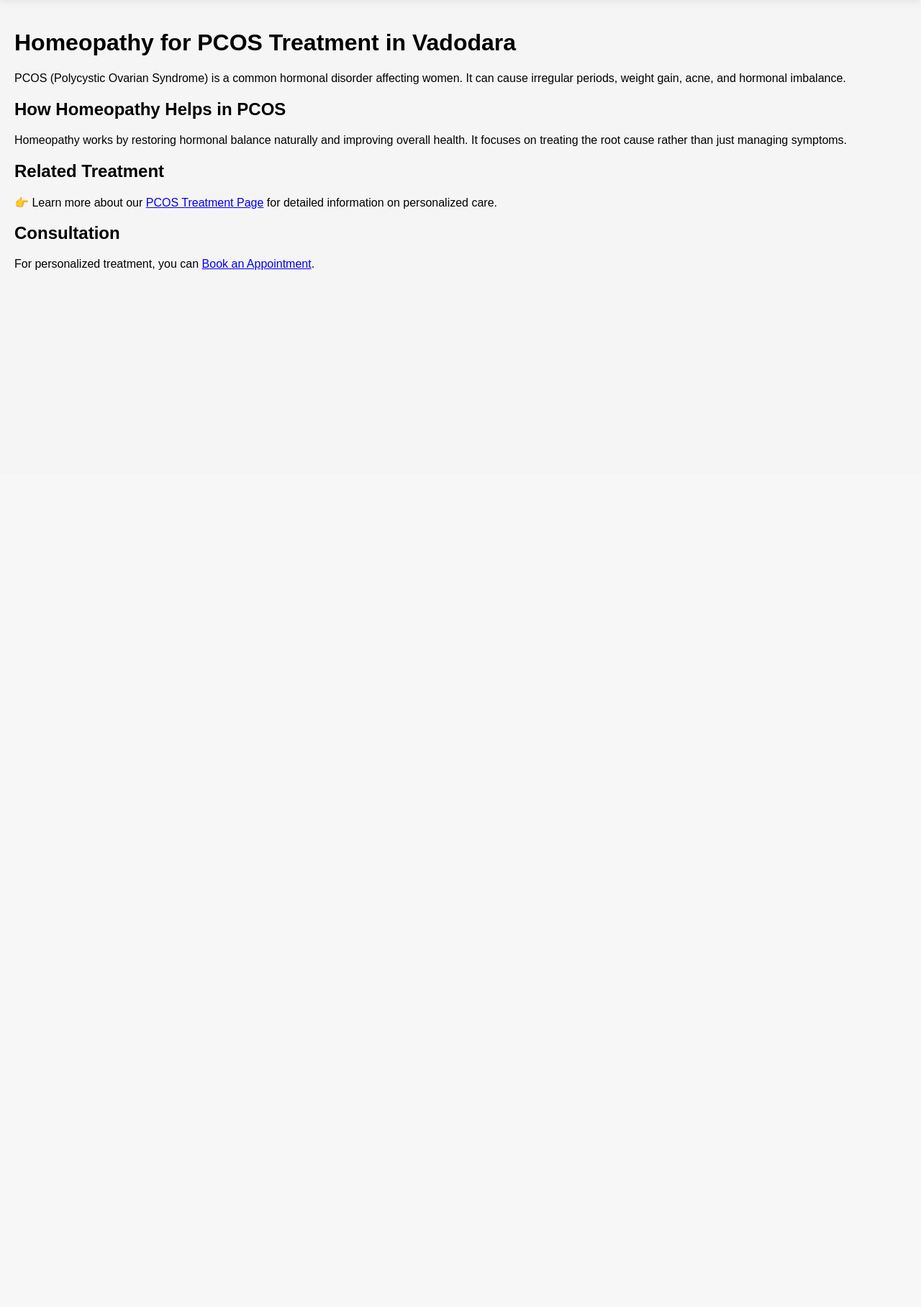
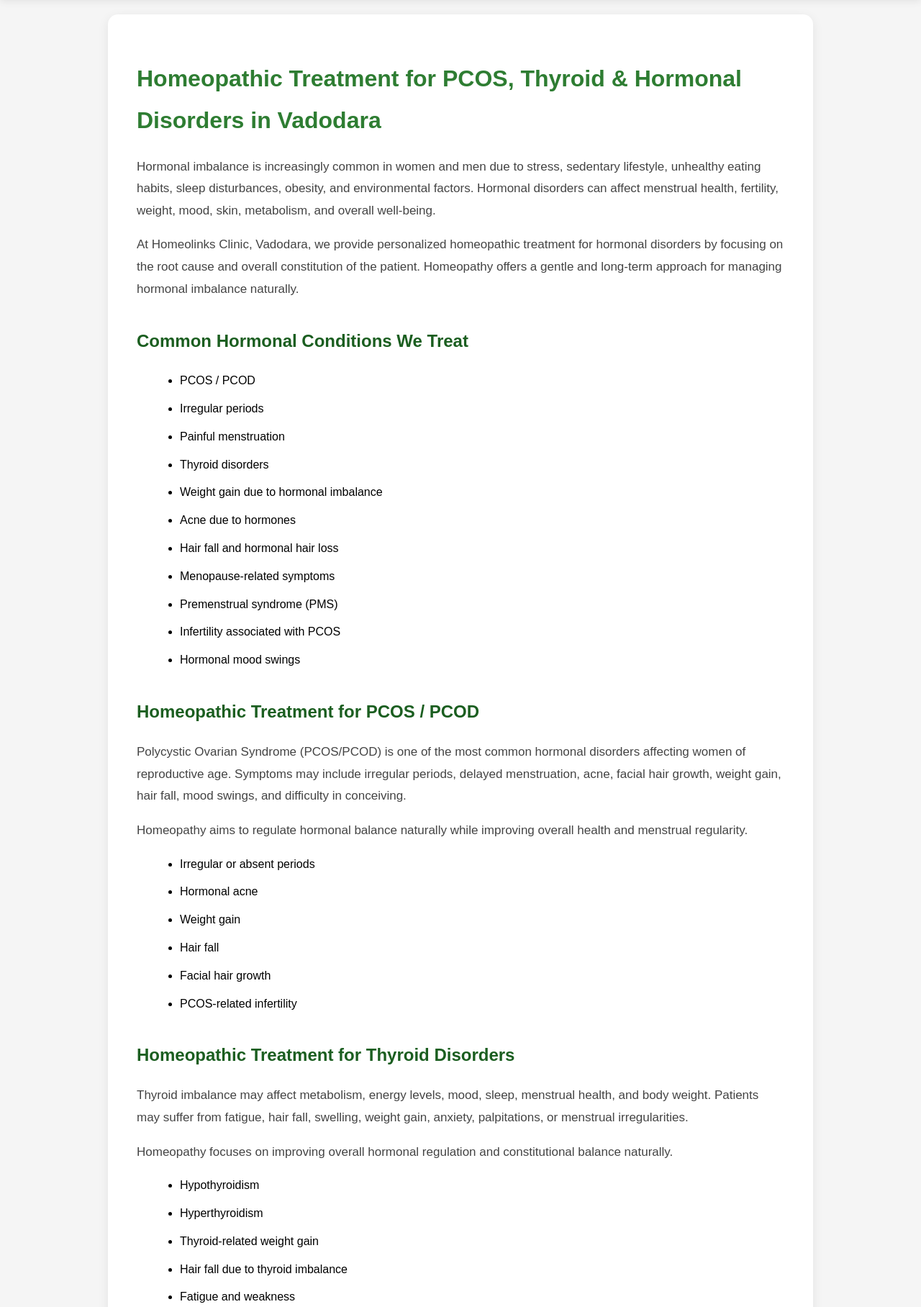
Before and after one commit to kartiklaswani/homeolinks, a Flask app: page /blog/pcos-blog in a window 1280 px wide. Shown: the part 141-1957 px from the top of the page at 72% size. Before the commit the page ends 516 px from the top, so only its background shows below. Run offline with Flask 3, Linux system fonts and the light colour scheme; some libraries are stand-ins or nearby versions.

Commit message:
Improved hormonal disorders SEO page

```diff
--- a/templates/pcos-blog.html
+++ b/templates/pcos-blog.html
@@ -2,34 +2,199 @@
 
 {% block content %}
 
-<div class="section">
+<style>
 
-<h1>Homeopathy for PCOS Treatment in Vadodara</h1>
+.blog-container{
+    max-width:900px;
+    margin:auto;
+    background:white;
+    padding:40px;
+    border-radius:14px;
+    box-shadow:0 4px 15px rgba(0,0,0,0.08);
+    line-height:1.8;
+}
+
+.blog-container h1{
+    color:#2e7d32;
+    margin-bottom:20px;
+}
+
+.blog-container h2{
+    color:#1b5e20;
+    margin-top:35px;
+}
+
+.blog-container p{
+    color:#444;
+    font-size:17px;
+}
+
+.blog-container ul{
+    margin-left:20px;
+}
+
+.blog-container li{
+    margin-bottom:10px;
+}
+
+.cta{
+    margin-top:40px;
+    background:#e8f5e9;
+    padding:25px;
+    border-radius:12px;
+    text-align:center;
+}
+
+.cta a{
+    display:inline-block;
+    margin-top:15px;
+    background:#2e7d32;
+    color:white;
+    padding:14px 24px;
+    text-decoration:none;
+    border-radius:8px;
+    font-weight:bold;
+}
+
+</style>
+
+<div class="blog-container">
+
+    <h1>
+        Homeopathic Treatment for PCOS, Thyroid & Hormonal Disorders in Vadodara
+    </h1>
 
     <p>
-PCOS (Polycystic Ovarian Syndrome) is a common hormonal disorder affecting women.
-It can cause irregular periods, weight gain, acne, and hormonal imbalance.
+        Hormonal imbalance is increasingly common in women and men due to stress, sedentary lifestyle, unhealthy eating habits, sleep disturbances, obesity, and environmental factors. Hormonal disorders can affect menstrual health, fertility, weight, mood, skin, metabolism, and overall well-being.
     </p>
 
-<h2>How Homeopathy Helps in PCOS</h2>
+    <p>
+        At Homeolinks Clinic, Vadodara, we provide personalized homeopathic treatment for hormonal disorders by focusing on the root cause and overall constitution of the patient. Homeopathy offers a gentle and long-term approach for managing hormonal imbalance naturally.
+    </p>
+
+    <h2>
+        Common Hormonal Conditions We Treat
+    </h2>
+
+    <ul>
+        <li>PCOS / PCOD</li>
+        <li>Irregular periods</li>
+        <li>Painful menstruation</li>
+        <li>Thyroid disorders</li>
+        <li>Weight gain due to hormonal imbalance</li>
+        <li>Acne due to hormones</li>
+        <li>Hair fall and hormonal hair loss</li>
+        <li>Menopause-related symptoms</li>
+        <li>Premenstrual syndrome (PMS)</li>
+        <li>Infertility associated with PCOS</li>
+        <li>Hormonal mood swings</li>
+    </ul>
+
+    <h2>
+        Homeopathic Treatment for PCOS / PCOD
+    </h2>
 
     <p>
-Homeopathy works by restoring hormonal balance naturally and improving overall health.
-It focuses on treating the root cause rather than just managing symptoms.
+        Polycystic Ovarian Syndrome (PCOS/PCOD) is one of the most common hormonal disorders affecting women of reproductive age. Symptoms may include irregular periods, delayed menstruation, acne, facial hair growth, weight gain, hair fall, mood swings, and difficulty in conceiving.
     </p>
 
-<h2>Related Treatment</h2>
+    <p>
+        Homeopathy aims to regulate hormonal balance naturally while improving overall health and menstrual regularity.
+    </p>
+
+    <ul>
+        <li>Irregular or absent periods</li>
+        <li>Hormonal acne</li>
+        <li>Weight gain</li>
+        <li>Hair fall</li>
+        <li>Facial hair growth</li>
+        <li>PCOS-related infertility</li>
+    </ul>
+
+    <h2>
+        Homeopathic Treatment for Thyroid Disorders
+    </h2>
 
     <p>
-👉 Learn more about our <a href="/pcos">PCOS Treatment Page</a>
-for detailed information on personalized care.
+        Thyroid imbalance may affect metabolism, energy levels, mood, sleep, menstrual health, and body weight. Patients may suffer from fatigue, hair fall, swelling, weight gain, anxiety, palpitations, or menstrual irregularities.
     </p>
 
-<h2>Consultation</h2>
+    <p>
+        Homeopathy focuses on improving overall hormonal regulation and constitutional balance naturally.
+    </p>
+
+    <ul>
+        <li>Hypothyroidism</li>
+        <li>Hyperthyroidism</li>
+        <li>Thyroid-related weight gain</li>
+        <li>Hair fall due to thyroid imbalance</li>
+        <li>Fatigue and weakness</li>
+    </ul>
+
+    <h2>
+        Homeopathic Treatment for Irregular Periods
+    </h2>
 
     <p>
-For personalized treatment, you can <a href="/book">Book an Appointment</a>.
+        Menstrual irregularities may occur due to hormonal imbalance, stress, PCOS, thyroid problems, anemia, or lifestyle disturbances. Symptoms may include delayed periods, excessive bleeding, scanty periods, cramps, mood swings, or weakness.
     </p>
+
+    <p>
+        Homeopathy aims to improve menstrual regularity naturally and support overall hormonal health.
+    </p>
+
+    <h2>
+        Homeopathic Treatment for Menopause Problems
+    </h2>
+
+    <p>
+        Many women experience hot flashes, irritability, sleep disturbances, mood swings, anxiety, body pain, and weakness during menopause. These symptoms can affect quality of life significantly.
+    </p>
+
+    <p>
+        Individualized homeopathic treatment may help improve overall comfort and emotional well-being during this transition phase.
+    </p>
+
+    <h2>
+        Why Choose Homeopathy for Hormonal Disorders?
+    </h2>
+
+    <ul>
+        <li>Gentle and safe treatment</li>
+        <li>Focuses on root cause</li>
+        <li>Improves overall hormonal balance</li>
+        <li>Individualized constitutional approach</li>
+        <li>Suitable for long-term management</li>
+        <li>Supports emotional and physical well-being</li>
+    </ul>
+
+    <h2>
+        Consult Homeolinks Clinic, Vadodara
+    </h2>
+
+    <p>
+        At Homeolinks Clinic, we provide personalized homeopathic treatment for PCOS, thyroid disorders, irregular periods, menopause symptoms, and hormonal imbalance. Every patient is evaluated individually to understand the underlying cause and overall health condition.
+    </p>
+
+    <p>
+        If you are suffering from hormonal imbalance, PCOS, thyroid problems, menstrual irregularities, or hormone-related symptoms, book your consultation today for safe and effective homeopathic treatment in Vadodara.
+    </p>
+
+    <div class="cta">
+
+        <h2>
+            Book Your Consultation Today
+        </h2>
+
+        <p>
+            Personalized Homeopathic Treatment for Hormonal Disorders in Vadodara
+        </p>
+
+        <a href="/book">
+            Book Appointment
+        </a>
+
+    </div>
 
 </div>
 
```
Lines whose indentation alone changed are shown as unchanged.
